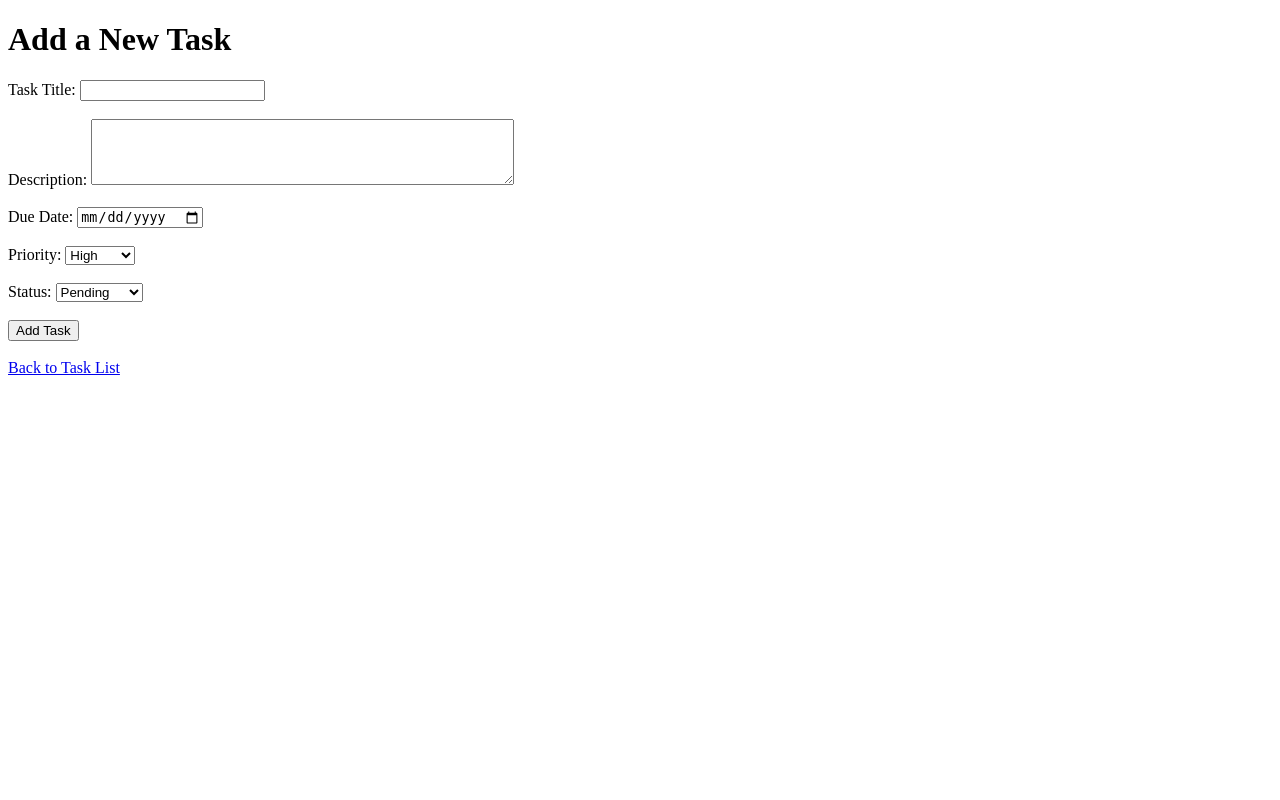
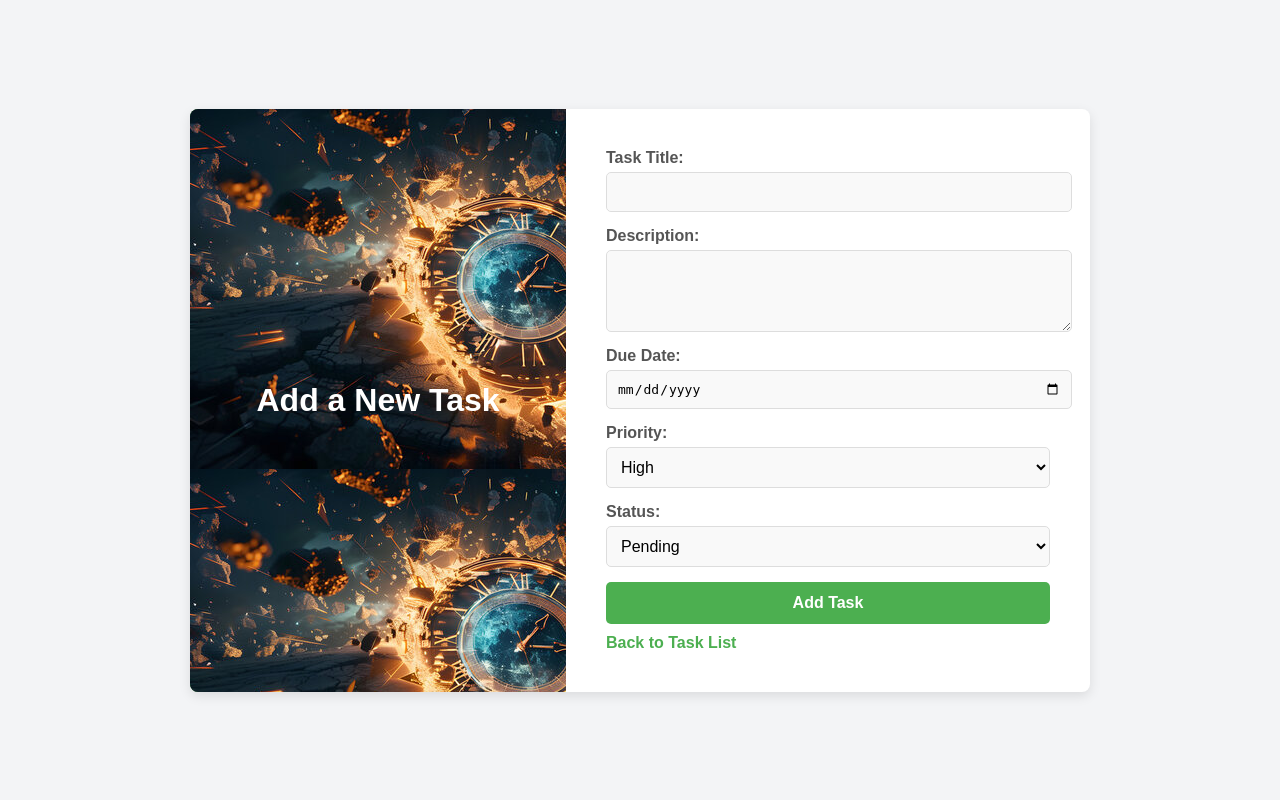
Before and after one commit to ARVIND-46/TaskTracker, a Django app: page /addTask/ in a window 1280 px wide. Run offline with Django 5.2, Linux system fonts and the light colour scheme.

Commit message:
Add a comfortable css for AddTask for better UI

```diff
--- /dev/null
+++ b/project/polls/static/polls/addtaskStyle.css
@@ -0,0 +1,99 @@
+/* addtaskStyle.css */
+body {
+    font-family: Arial, sans-serif;
+    background-color: #f3f4f6;
+    color: #333;
+    display: flex;
+    justify-content: center;
+    align-items: center;
+    min-height: 100vh;
+    margin: 0;
+}
+
+.container {
+    display: flex;
+    background-color: #ffffff;
+    width: 80%;
+    max-width: 900px;
+    box-shadow: 0 4px 12px rgba(0, 0, 0, 0.1);
+    border-radius: 8px;
+    overflow: hidden;
+}
+
+.left-section {
+    background-image: url(/project/polls/static/polls/images/bg-image.jpg);
+    background-color: #257428;
+    color: white;
+    padding: 40px;
+    flex: 1;
+    display: flex;
+    align-items: center;
+    justify-content: center;
+    flex-direction: column;
+}
+
+.left-section h1 {
+    font-size: 2em;
+    font-weight: bold;
+    margin: 0;
+}
+
+.right-section {
+    padding: 40px;
+    flex: 1.5;
+    display: flex;
+    flex-direction: column;
+    justify-content: center;
+}
+
+form {
+    display: flex;
+    flex-direction: column;
+}
+
+label {
+    font-weight: bold;
+    color: #555;
+    margin-bottom: 5px;
+}
+
+input[type="text"],
+input[type="date"],
+textarea,
+select {
+    width: 100%;
+    padding: 10px;
+    margin-bottom: 15px;
+    border: 1px solid #ddd;
+    border-radius: 5px;
+    font-size: 1em;
+    background-color: #f9f9f9;
+}
+
+button {
+    padding: 12px;
+    font-size: 1em;
+    color: white;
+    background-color: #4CAF50;
+    border: none;
+    border-radius: 5px;
+    cursor: pointer;
+    font-weight: bold;
+    transition: background-color 0.3s ease;
+}
+
+button:hover {
+    background-color: #45a049;
+}
+
+a {
+    color: #4CAF50;
+    text-decoration: none;
+    display: inline-block;
+    margin-top: 10px;
+    font-weight: bold;
+}
+
+a:hover {
+    text-decoration: underline;
+}
--- a/project/polls/templates/polls/addTask.html
+++ b/project/polls/templates/polls/addTask.html
@@ -1,50 +1,49 @@
-<!-- polls/templates/polls/add_task.html -->
+{% load static %}
 <!DOCTYPE html>
 <html lang="en">
 <head>
     <meta charset="UTF-8">
     <meta name="viewport" content="width=device-width, initial-scale=1.0">
+    <link rel="stylesheet" href="{% static 'polls/addtaskStyle.css' %}">
     <title>Add Task</title>
 </head>
 <body>
+    <div class="container">
+        <div class="left-section">
             <h1>Add a New Task</h1>
+        </div>
 
+        <div class="right-section">
             <form method="POST" action="{% url 'add_task' %}">
                 {% csrf_token %}
 
-        <!-- Title -->
                 <label for="title">Task Title:</label>
-        <input type="text" id="title" name="title" required><br><br>
+                <input type="text" id="title" name="title" required>
 
-        <!-- Description -->
                 <label for="description">Description:</label>
-        <textarea id="description" name="description" rows="4" cols="50"></textarea><br><br>
+                <textarea id="description" name="description" rows="4" cols="50"></textarea>
 
-        <!-- Due Date -->
                 <label for="due_date">Due Date:</label>
-        <input type="date" id="due_date" name="due_date"><br><br>
+                <input type="date" id="due_date" name="due_date">
 
-        <!-- Priority -->
                 <label for="priority">Priority:</label>
                 <select id="priority" name="priority">
                     <option value="High">High</option>
                     <option value="Medium">Medium</option>
                     <option value="Low">Low</option>
-        </select><br><br>
+                </select>
 
-        <!-- Status -->
                 <label for="status">Status:</label>
                 <select id="status" name="status">
                     <option value="Pending">Pending</option>
                     <option value="Completed">Completed</option>
-        </select><br><br>
+                </select>
 
-        <!-- Submit Button -->
                 <button type="submit">Add Task</button>
             </form>
 
-    <br>
-    <a href="{% url 'task_list' %}">Back to Task List</a><br>
-
+            <a href="{% url 'task_list' %}">Back to Task List</a>
+        </div>
+    </div>
 </body>
 </html>
--- a/project/polls/templates/polls/taskList.html
+++ b/project/polls/templates/polls/taskList.html
@@ -6,6 +6,7 @@
     <meta charset="UTF-8">
     <title>Task List</title>
     <link rel="stylesheet" href="{% static 'polls/styles.css' %}">
+
 </head>
 <body>
     <h1>Welcome to the Task List</h1>
--- a/project/project/settings.py
+++ b/project/project/settings.py
@@ -119,6 +119,9 @@ USE_TZ = True
 # https://docs.djangoproject.com/en/5.1/howto/static-files/
 
 STATIC_URL = 'static/'
+STATICFILES_DIRS = [
+    BASE_DIR / "static",
+]
 
 # Default primary key field type
 # https://docs.djangoproject.com/en/5.1/ref/settings/#default-auto-field
```
Also changed, not shown: project/polls/static/polls/styles.css (+23 -4 lines), project/polls/static/polls/images/bg-image.jpg (added). Lines whose indentation alone changed are shown as unchanged.
